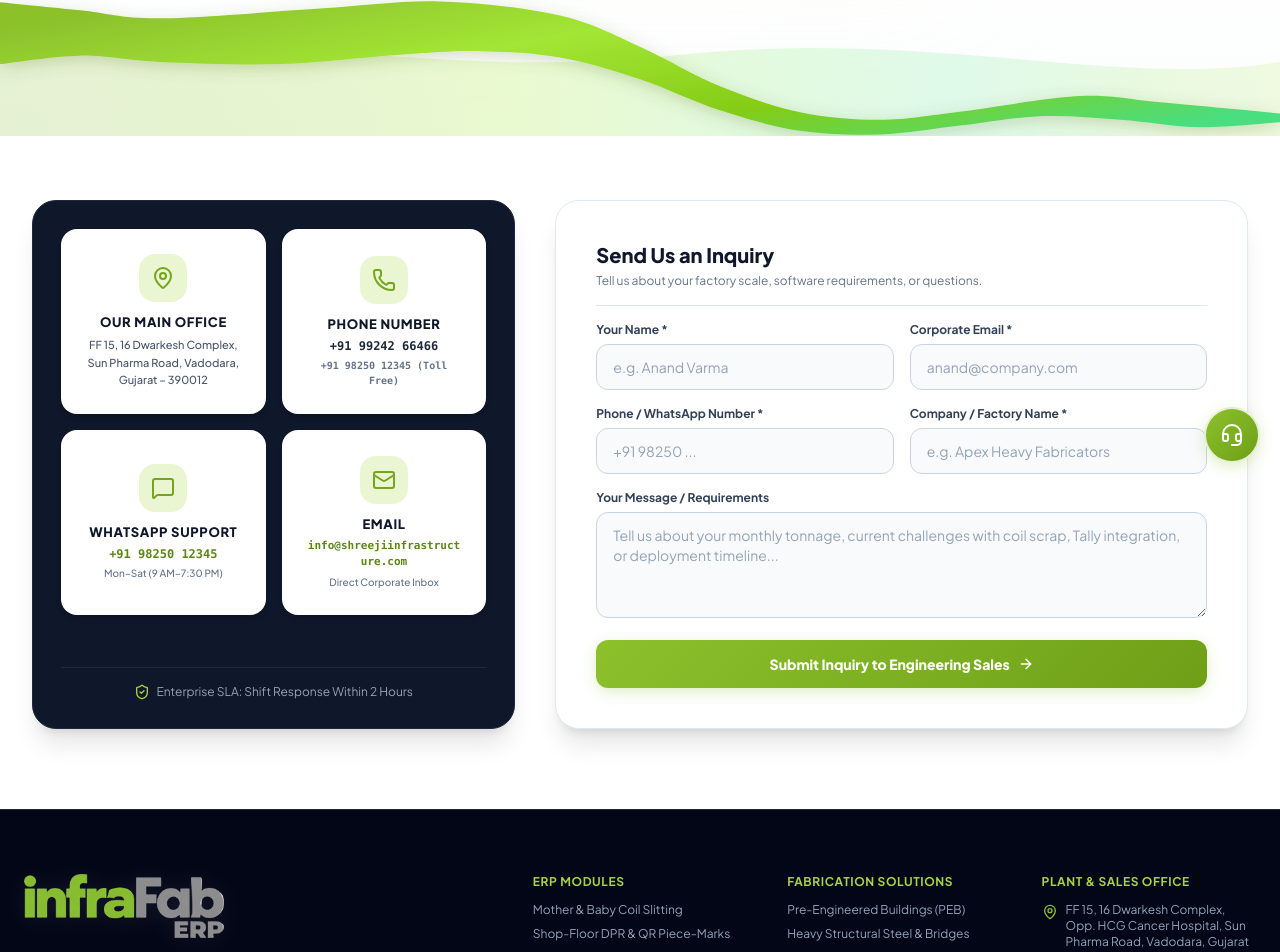
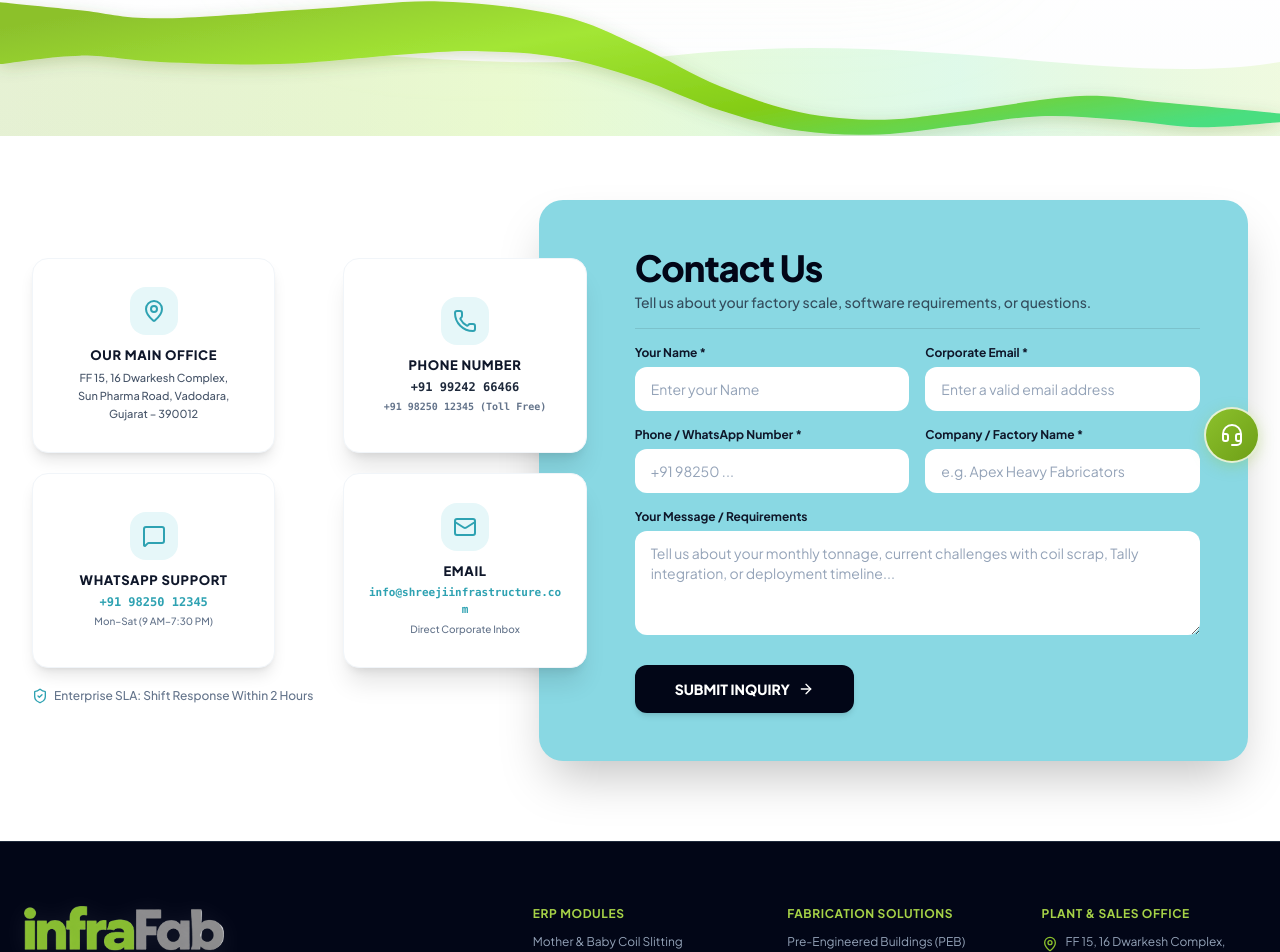
Before and after one commit to vaishnavi10Jeen/InfraFabERPProject, a React (Vite) app: page /contact in a window 1280 px wide. Shown: the part 317-1269 px from the top of the page. Built offline with nearby package versions, Linux system fonts and the light colour scheme.

Commit message:
Remove black background from Contact Us left section and overlap 2 contact cards onto teal form container

```diff
--- a/src/pages/ContactPage.tsx
+++ b/src/pages/ContactPage.tsx
@@ -85,20 +85,20 @@ export const ContactPage: React.FC = () => {
         </div>
       </section>
 
-      {/* 2. MAIN CONTACT WORKSPACE: DETAILS + INQUIRY FORM */}
+      {/* 2. MAIN CONTACT WORKSPACE: UNIFIED LAYOUT WITH OVERLAPPING CARDS (NO BLACK BACKGROUND) */}
       <div className="max-w-7xl mx-auto px-4 sm:px-6 lg:px-8">
-        <div className="grid lg:grid-cols-12 gap-10">
+        <div className="relative">
 
-          {/* LEFT COLUMN: 4 SMALL BOXES (2x2 GRID AS PER ATTACHED IMAGE) */}
-          <div className="lg:col-span-5 flex flex-col">
-            <div className="bg-slate-900 border border-slate-800 rounded-3xl p-5 sm:p-7 shadow-xl h-full flex flex-col justify-between">
+          <div className="grid lg:grid-cols-12 items-center">
 
-              <div className="grid grid-cols-1 sm:grid-cols-2 gap-4">
+            {/* LEFT SIDE: 4 WHITE BOX CARDS (2x2 GRID, OVERLAPPING FORM ON DESKTOP) */}
+            <div className="lg:col-span-5 relative z-20">
+              <div className="grid grid-cols-1 sm:grid-cols-2 gap-4 lg:gap-5">
 
-                {/* BOX 1: OUR MAIN OFFICE */}
-                <div className="bg-white rounded-2xl p-5 sm:p-6 text-center flex flex-col items-center justify-center shadow-md hover:shadow-xl hover:-translate-y-1 transition-all duration-300 min-h-[185px]">
-                  <div className="w-12 h-12 rounded-2xl bg-keshav-100 text-keshav-700 flex items-center justify-center mb-3 shadow-2xs">
-                    <MapPin className="w-6 h-6 text-keshav-600" />
+                {/* BOX 1: OUR MAIN OFFICE (Col 1) */}
+                <div className="bg-white rounded-2xl p-5 sm:p-6 text-center flex flex-col items-center justify-center shadow-lg hover:shadow-2xl hover:-translate-y-1 transition-all duration-300 min-h-[195px] border border-slate-100">
+                  <div className="w-12 h-12 rounded-2xl bg-[#E6F7F9] text-[#2EA2B2] flex items-center justify-center mb-3 shadow-2xs">
+                    <MapPin className="w-6 h-6" />
                   </div>
                   <h3 className="text-xs sm:text-[13px] font-black uppercase tracking-wider text-slate-900 mb-1.5">
                     OUR MAIN OFFICE
@@ -110,15 +110,15 @@ export const ContactPage: React.FC = () => {
                   </p>
                 </div>
 
-                {/* BOX 2: PHONE NUMBER */}
-                <div className="bg-white rounded-2xl p-5 sm:p-6 text-center flex flex-col items-center justify-center shadow-md hover:shadow-xl hover:-translate-y-1 transition-all duration-300 min-h-[185px]">
-                  <div className="w-12 h-12 rounded-2xl bg-keshav-100 text-keshav-700 flex items-center justify-center mb-3 shadow-2xs">
-                    <Phone className="w-6 h-6 text-keshav-600" />
+                {/* BOX 2: PHONE NUMBER (Col 2 - Overlaps Right Form on Desktop) */}
+                <div className="bg-white rounded-2xl p-5 sm:p-6 text-center flex flex-col items-center justify-center shadow-xl hover:shadow-2xl hover:-translate-y-1 transition-all duration-300 min-h-[195px] border border-slate-100 lg:translate-x-8 xl:translate-x-12">
+                  <div className="w-12 h-12 rounded-2xl bg-[#E6F7F9] text-[#2EA2B2] flex items-center justify-center mb-3 shadow-2xs">
+                    <Phone className="w-6 h-6" />
                   </div>
                   <h3 className="text-xs sm:text-[13px] font-black uppercase tracking-wider text-slate-900 mb-1.5">
                     PHONE NUMBER
                   </h3>
-                  <a href="tel:+919924266466" className="text-xs text-slate-800 font-black hover:text-keshav-700 block transition font-mono">
+                  <a href="tel:+919924266466" className="text-xs text-slate-800 font-black hover:text-[#2EA2B2] block transition font-mono">
                     +91 99242 66466
                   </a>
                   <span className="text-[10px] text-slate-500 font-semibold block mt-1 font-mono">
@@ -126,10 +126,10 @@ export const ContactPage: React.FC = () => {
                   </span>
                 </div>
 
-                {/* BOX 3: WHATSAPP & SUPPORT */}
-                <div className="bg-white rounded-2xl p-5 sm:p-6 text-center flex flex-col items-center justify-center shadow-md hover:shadow-xl hover:-translate-y-1 transition-all duration-300 min-h-[185px]">
-                  <div className="w-12 h-12 rounded-2xl bg-keshav-100 text-keshav-700 flex items-center justify-center mb-3 shadow-2xs">
-                    <MessageSquare className="w-6 h-6 text-keshav-600" />
+                {/* BOX 3: WHATSAPP SUPPORT (Col 1) */}
+                <div className="bg-white rounded-2xl p-5 sm:p-6 text-center flex flex-col items-center justify-center shadow-lg hover:shadow-2xl hover:-translate-y-1 transition-all duration-300 min-h-[195px] border border-slate-100">
+                  <div className="w-12 h-12 rounded-2xl bg-[#E6F7F9] text-[#2EA2B2] flex items-center justify-center mb-3 shadow-2xs">
+                    <MessageSquare className="w-6 h-6" />
                   </div>
                   <h3 className="text-xs sm:text-[13px] font-black uppercase tracking-wider text-slate-900 mb-1.5">
                     WHATSAPP SUPPORT
@@ -138,7 +138,7 @@ export const ContactPage: React.FC = () => {
                     href="https://wa.me/919825012345?text=Hello%20infraFab%20ERP%20Team,%20I%20am%20interested%20in%20deploying%20the%20ERP%20for%20our%20steel%20fabrication%20plant."
                     target="_blank"
                     rel="noopener noreferrer"
-                    className="text-xs text-keshav-700 font-black hover:underline block font-mono"
+                    className="text-xs text-[#2EA2B2] font-black hover:underline block font-mono"
                   >
                     +91 98250 12345
                   </a>
@@ -147,17 +147,17 @@ export const ContactPage: React.FC = () => {
                   </span>
                 </div>
 
-                {/* BOX 4: EMAIL */}
-                <div className="bg-white rounded-2xl p-5 sm:p-6 text-center flex flex-col items-center justify-center shadow-md hover:shadow-xl hover:-translate-y-1 transition-all duration-300 min-h-[185px]">
-                  <div className="w-12 h-12 rounded-2xl bg-keshav-100 text-keshav-700 flex items-center justify-center mb-3 shadow-2xs">
-                    <Mail className="w-6 h-6 text-keshav-600" />
+                {/* BOX 4: EMAIL (Col 2 - Overlaps Right Form on Desktop) */}
+                <div className="bg-white rounded-2xl p-5 sm:p-6 text-center flex flex-col items-center justify-center shadow-xl hover:shadow-2xl hover:-translate-y-1 transition-all duration-300 min-h-[195px] border border-slate-100 lg:translate-x-8 xl:translate-x-12">
+                  <div className="w-12 h-12 rounded-2xl bg-[#E6F7F9] text-[#2EA2B2] flex items-center justify-center mb-3 shadow-2xs">
+                    <Mail className="w-6 h-6" />
                   </div>
                   <h3 className="text-xs sm:text-[13px] font-black uppercase tracking-wider text-slate-900 mb-1.5">
                     EMAIL
                   </h3>
                   <a
                     href="mailto:info@shreejiinfrastructure.com"
-                    className="text-[11px] text-keshav-700 font-black hover:underline block break-all font-mono"
+                    className="text-[11px] text-[#2EA2B2] font-black hover:underline block break-all font-mono"
                   >
                     info@shreejiinfrastructure.com
                   </a>
@@ -168,20 +168,18 @@ export const ContactPage: React.FC = () => {
 
               </div>
 
-              {/* Bottom SLA Bar */}
-              <div className="pt-4 mt-4 border-t border-slate-800 text-center text-xs text-slate-400 flex items-center justify-center gap-1.5">
-                <ShieldCheck className="w-4 h-4 text-keshav-400" />
+              {/* Enterprise SLA Note */}
+              <div className="mt-5 text-center sm:text-left text-xs text-slate-500 flex items-center justify-center sm:justify-start gap-1.5 font-medium">
+                <ShieldCheck className="w-4 h-4 text-[#2EA2B2]" />
                 <span>Enterprise SLA: Shift Response Within 2 Hours</span>
-              </div>
-
               </div>
             </div>
 
-          {/* RIGHT COLUMN: CONTACT INQUIRY FORM */}
-          <div className="lg:col-span-7 bg-white border border-slate-200 rounded-3xl p-6 sm:p-10 shadow-xl">
+            {/* RIGHT SIDE: CONTACT INQUIRY FORM (TEAL #89D8E3 AS PER ATTACHED IMAGE) */}
+            <div className="lg:col-span-7 bg-[#89D8E3] rounded-3xl p-6 sm:p-10 lg:p-12 lg:pl-20 xl:pl-24 shadow-2xl relative z-10 mt-8 lg:mt-0">
               {submitted ? (
-              <div className="text-center py-12 space-y-4">
-                <div className="w-16 h-16 rounded-full bg-keshav-100 text-keshav-700 flex items-center justify-center mx-auto border border-keshav-300">
+                <div className="text-center py-12 space-y-4 bg-white/95 rounded-2xl p-8 shadow-sm">
+                  <div className="w-16 h-16 rounded-full bg-emerald-100 text-emerald-700 flex items-center justify-center mx-auto border border-emerald-300">
                     <CheckCircle2 className="w-10 h-10" />
                   </div>
                   <h3 className="text-2xl font-black text-slate-900">Message Sent to Sales Desk</h3>
@@ -191,7 +189,7 @@ export const ContactPage: React.FC = () => {
                   <div className="pt-4">
                     <button
                       onClick={() => setSubmitted(false)}
-                    className="bg-slate-100 hover:bg-slate-200 text-slate-800 font-bold px-6 py-2.5 rounded-xl text-xs transition cursor-pointer"
+                      className="bg-slate-950 hover:bg-slate-800 text-white font-bold px-6 py-2.5 rounded-xl text-xs transition cursor-pointer"
                     >
                       Send Another Inquiry
                     </button>
@@ -199,85 +197,91 @@ export const ContactPage: React.FC = () => {
                 </div>
               ) : (
                 <form onSubmit={handleSubmit} className="space-y-4">
-                <div className="border-b border-slate-200 pb-4">
-                  <h3 className="text-xl font-black text-slate-900">Send Us an Inquiry</h3>
-                  <p className="text-xs text-slate-500 mt-1">
+                  <div className="border-b border-black/10 pb-4">
+                    <h2 className="text-3xl sm:text-4xl font-black text-slate-950 tracking-tight">
+                      Contact Us
+                    </h2>
+                    <p className="text-xs sm:text-sm text-slate-800/80 font-medium mt-1">
                       Tell us about your factory scale, software requirements, or questions.
                     </p>
                   </div>
 
                   <div className="grid sm:grid-cols-2 gap-4">
                     <div>
-                    <label className="block text-xs font-bold text-slate-700 mb-1.5">Your Name *</label>
+                      <label className="block text-xs font-bold text-slate-900 mb-1.5">Your Name *</label>
                       <input
                         required
                         type="text"
-                      placeholder="e.g. Anand Varma"
+                        placeholder="Enter your Name"
                         value={formData.name}
                         onChange={(e) => setFormData({ ...formData, name: e.target.value })}
-                      className="w-full bg-slate-50 border border-slate-300 rounded-xl px-4 py-3 text-sm text-slate-900 placeholder-slate-400 focus:outline-none focus:border-keshav-500 focus:ring-2 focus:ring-keshav-100 transition"
+                        className="w-full bg-white border-0 rounded-xl px-4 py-3 text-sm text-slate-900 placeholder-slate-400 focus:outline-none focus:ring-2 focus:ring-slate-900 shadow-xs transition"
                       />
                     </div>
 
                     <div>
-                    <label className="block text-xs font-bold text-slate-700 mb-1.5">Corporate Email *</label>
+                      <label className="block text-xs font-bold text-slate-900 mb-1.5">Corporate Email *</label>
                       <input
                         required
                         type="email"
-                      placeholder="anand@company.com"
+                        placeholder="Enter a valid email address"
                         value={formData.email}
                         onChange={(e) => setFormData({ ...formData, email: e.target.value })}
-                      className="w-full bg-slate-50 border border-slate-300 rounded-xl px-4 py-3 text-sm text-slate-900 placeholder-slate-400 focus:outline-none focus:border-keshav-500 focus:ring-2 focus:ring-keshav-100 transition"
+                        className="w-full bg-white border-0 rounded-xl px-4 py-3 text-sm text-slate-900 placeholder-slate-400 focus:outline-none focus:ring-2 focus:ring-slate-900 shadow-xs transition"
                       />
                     </div>
                   </div>
 
                   <div className="grid sm:grid-cols-2 gap-4">
                     <div>
-                    <label className="block text-xs font-bold text-slate-700 mb-1.5">Phone / WhatsApp Number *</label>
+                      <label className="block text-xs font-bold text-slate-900 mb-1.5">Phone / WhatsApp Number *</label>
                       <input
                         required
                         type="tel"
                         placeholder="+91 98250 ..."
                         value={formData.phone}
                         onChange={(e) => setFormData({ ...formData, phone: e.target.value })}
-                      className="w-full bg-slate-50 border border-slate-300 rounded-xl px-4 py-3 text-sm text-slate-900 placeholder-slate-400 focus:outline-none focus:border-keshav-500 focus:ring-2 focus:ring-keshav-100 transition"
+                        className="w-full bg-white border-0 rounded-xl px-4 py-3 text-sm text-slate-900 placeholder-slate-400 focus:outline-none focus:ring-2 focus:ring-slate-900 shadow-xs transition"
                       />
                     </div>
 
                     <div>
-                    <label className="block text-xs font-bold text-slate-700 mb-1.5">Company / Factory Name *</label>
+                      <label className="block text-xs font-bold text-slate-900 mb-1.5">Company / Factory Name *</label>
                       <input
                         required
                         type="text"
                         placeholder="e.g. Apex Heavy Fabricators"
                         value={formData.company}
                         onChange={(e) => setFormData({ ...formData, company: e.target.value })}
-                      className="w-full bg-slate-50 border border-slate-300 rounded-xl px-4 py-3 text-sm text-slate-900 placeholder-slate-400 focus:outline-none focus:border-keshav-500 focus:ring-2 focus:ring-keshav-100 transition"
+                        className="w-full bg-white border-0 rounded-xl px-4 py-3 text-sm text-slate-900 placeholder-slate-400 focus:outline-none focus:ring-2 focus:ring-slate-900 shadow-xs transition"
                       />
                     </div>
                   </div>
 
                   <div>
-                  <label className="block text-xs font-bold text-slate-700 mb-1.5">Your Message / Requirements</label>
+                    <label className="block text-xs font-bold text-slate-900 mb-1.5">Your Message / Requirements</label>
                     <textarea
                       rows={4}
                       placeholder="Tell us about your monthly tonnage, current challenges with coil scrap, Tally integration, or deployment timeline..."
                       value={formData.message}
                       onChange={(e) => setFormData({ ...formData, message: e.target.value })}
-                    className="w-full bg-slate-50 border border-slate-300 rounded-xl px-4 py-3 text-sm text-slate-900 placeholder-slate-400 focus:outline-none focus:border-keshav-500 focus:ring-2 focus:ring-keshav-100 transition"
+                      className="w-full bg-white border-0 rounded-xl px-4 py-3 text-sm text-slate-900 placeholder-slate-400 focus:outline-none focus:ring-2 focus:ring-slate-900 shadow-xs transition"
                     ></textarea>
                   </div>
 
+                  <div className="pt-2">
                     <button
                       type="submit"
-                  className="w-full btn-gradient py-3.5 rounded-xl text-sm font-black text-slate-950 flex items-center justify-center gap-2 shadow-md hover:brightness-105 transition cursor-pointer"
+                      className="w-full sm:w-auto bg-slate-950 hover:bg-slate-800 text-white font-black px-10 py-3.5 rounded-xl text-sm transition-all shadow-md hover:shadow-xl active:scale-95 flex items-center justify-center gap-2 cursor-pointer"
                     >
-                  <span>Submit Inquiry to Engineering Sales</span>
+                      <span>SUBMIT INQUIRY</span>
                       <ArrowRight className="w-4 h-4" />
                     </button>
+                  </div>
                 </form>
               )}
+            </div>
+
           </div>
         </div>
       </div>
```
Lines whose indentation alone changed are shown as unchanged.
